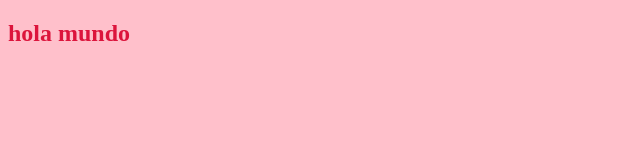
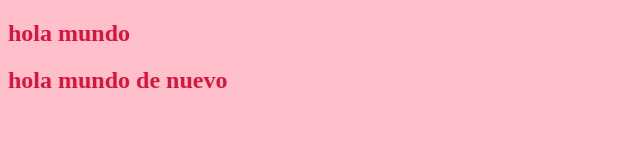
Before and after one commit to emmarivera/ejemplo01, a plain HTML site: page index.html in a window 1280 px wide. Shown: the whole page, without its empty margins (0-640 px from the left). Drawn offline with Linux system fonts and the light colour scheme.

Commit message:
añadi mas info

```diff
--- a/index.html
+++ b/index.html
@@ -9,5 +9,6 @@
 </head>
 <body>
     <h2>hola mundo</h2>
+    <h2>hola mundo de nuevo</h2>
 </body>
 </html>
```
